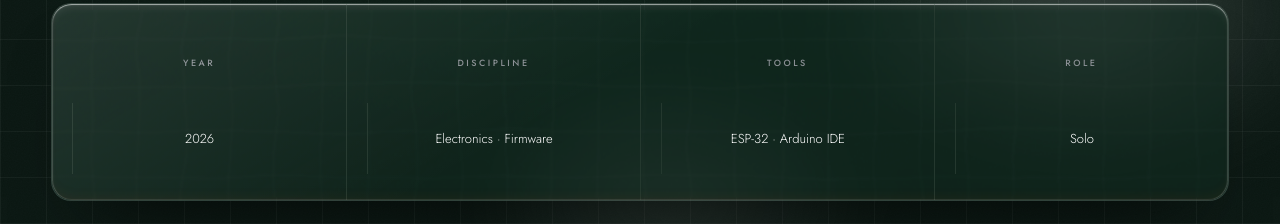
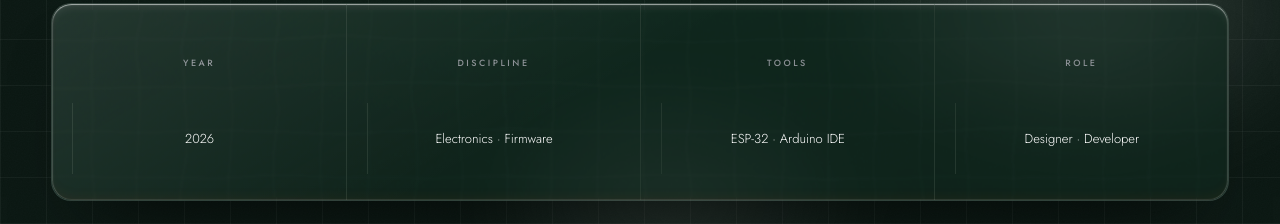
Before and after one commit to thejthimmaiah04-byte/PORTFOLIO, a website: page project-weather.html in a window 1280 px wide. Shown: the part 375-599 px from the top of the page. Drawn offline with Linux system fonts and the light colour scheme.

Commit message:
Weather Pod: role updated to Designer + Developer

```diff
--- a/project-weather.html
+++ b/project-weather.html
@@ -207,7 +207,7 @@
     <div><div class="k">Year</div><div class="v">2026</div></div>
     <div><div class="k">Discipline</div><div class="v">Electronics &middot; Firmware</div></div>
     <div><div class="k">Tools</div><div class="v">ESP-32 &middot; Arduino IDE</div></div>
-    <div><div class="k">Role</div><div class="v">Solo</div></div>
+    <div><div class="k">Role</div><div class="v">Designer &middot; Developer</div></div>
   </div>
 </header>
 
```
